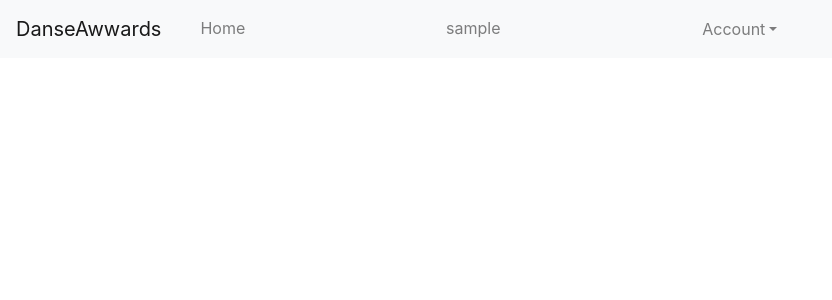
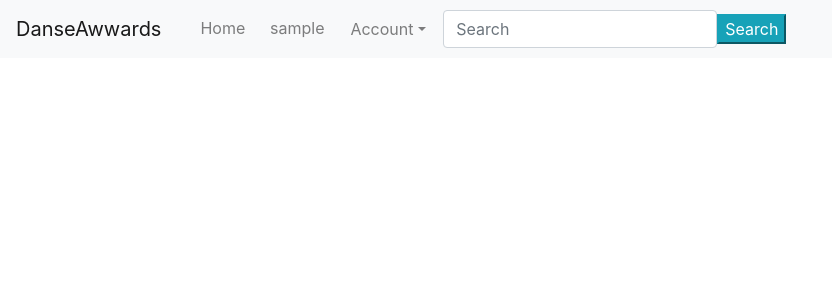
Before and after one commit to damunza/awards-ip, a Django app: page / in a window 1280 px wide. Shown: the top 300 px of the page, without its empty margins (0-832 px from the left). Run offline with Django 3.2, Linux system fonts and the light colour scheme; the visitor is signed in with stand-in values (Sample User, id 1); data that the repository does not hold is empty; some libraries are stand-ins or nearby versions.

Commit message:
implemented the search still to display data related to the input

```diff
--- a/app/templates/navbar.html
+++ b/app/templates/navbar.html
@@ -21,6 +21,10 @@
         </li>
       </ul>
     </li>
+    <form class="form-inline my-2 my-lg-0" action="{% url 'search' %}" method="get">
+    <input type="search" name="project" placeholder="Search" aria-label="Search" class="form-control container-fluid">
+    <button type="submit" name="button" class="btn-info">Search</button>
+  </form>
   </ul>
   {% else %}
   <li>
--- a/app/urls.py
+++ b/app/urls.py
@@ -6,7 +6,8 @@ from . import views
 urlpatterns = [
     url('^$',views.home, name = 'home'),
     url(r'^profile/(\w+)',views.profile,name = 'profile'),
-    url(r'^new/project$',views.new_project,name = 'new_project')
+    url(r'^new/project$',views.new_project,name = 'new_project'),
+    url(r'search/',views.search,name='search'),
 ]
 if settings.DEBUG:
     urlpatterns+= static(settings.MEDIA_URL, document_root = settings.MEDIA_ROOT)
--- a/app/views.py
+++ b/app/views.py
@@ -36,3 +36,15 @@ def new_project(request):
         form= NewProjectForm()
 
     return render(request, 'new_project.html', {'form':form})
+
+@login_required(login_url='/accounts/login/')
+def search(request):
+    if 'project' in request.GET and request.GET['project']:
+        name = request.GET.get('project')
+        project = Project.search(name)
+
+        title = name
+        return render(request, 'search.html', {'title':title, 'content':project})
+
+    else:
+        return render(request,'search.html')
```
Also changed, not shown: app/templates/search.html (added, +21 -0 lines).
